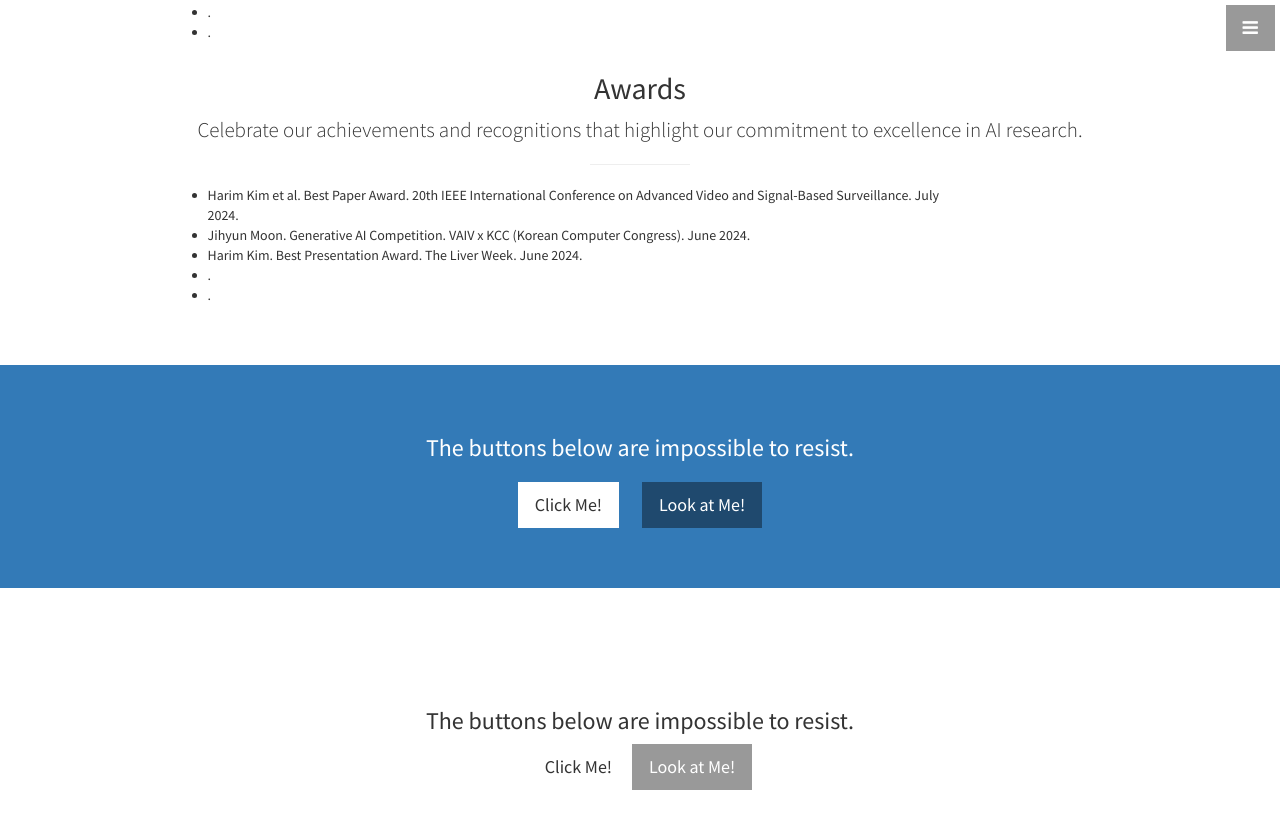
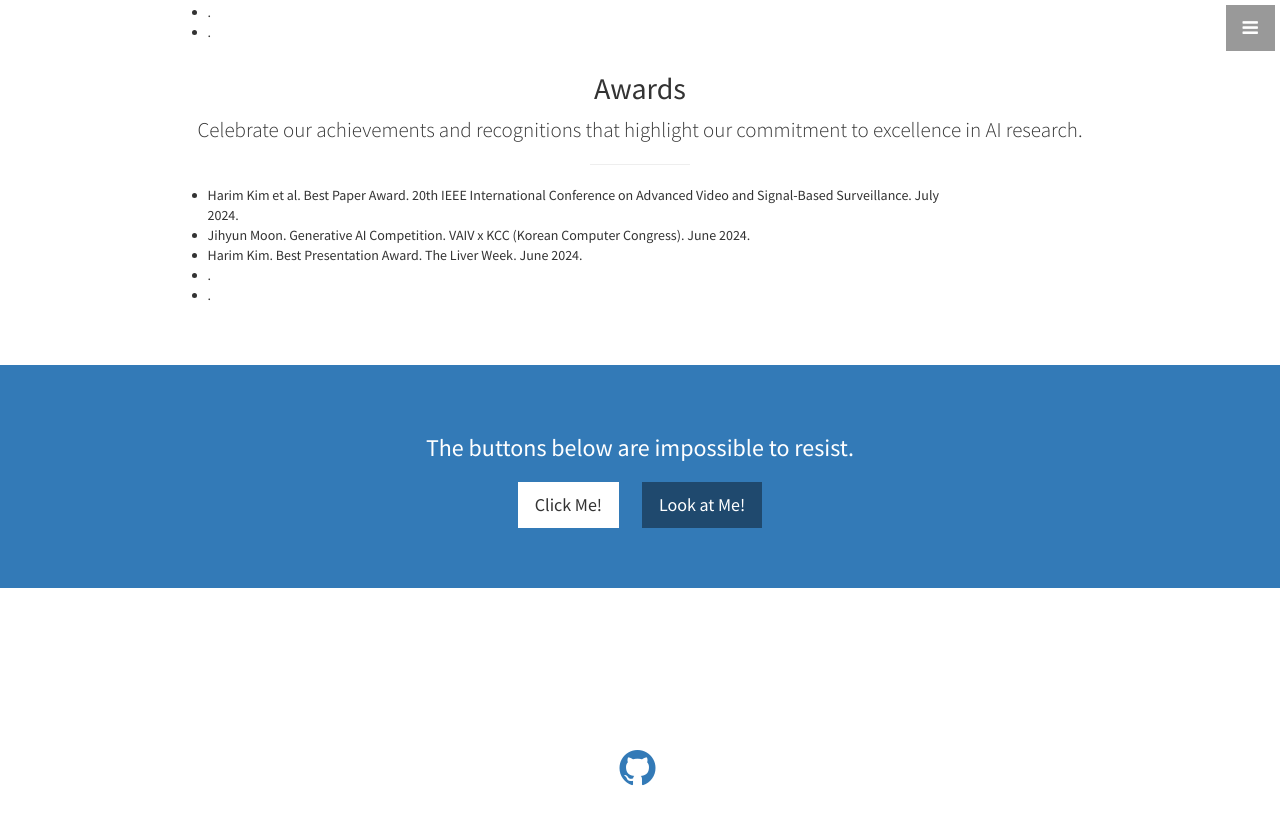
Before and after one commit to nth221/nth221.github.io, a Jekyll site: the page built from index.html, in a window 1280 px wide and 900 px high, scrolled down 3007 px. Shown: the top 829 px of the window. Built offline with Jekyll 4.4.1, drawn with Linux system fonts in a browser that asks for light colours.

Commit message:
modified:   _includes/footer.html

```diff
--- a/_includes/footer.html
+++ b/_includes/footer.html
@@ -2,9 +2,18 @@
   <div class="container">
     <div class="row">
       <div class="col-lg-12 text-center">
-        <h3>The buttons below are impossible to resist.</h3>
-        <a href="#" class="btn btn-lg btn-light">Click Me!</a>
-        <a href="#" class="btn btn-lg btn-dark">Look at Me!</a>
+        <h4><strong>{{ site.owner }}</strong>
+        </h4>
+        <p>
+          {% for address in site.address %}
+          {{ address.line }}<br>
+          {% endfor %}
+        </p>
+        <ul class="list-inline">
+          <li>
+            <a href="https://github.com/{{ site.github_username }}"><i class="fa fa-github fa-fw fa-3x"></i></a>
+          </li>
+        </ul>
       </div>
 
 
```
